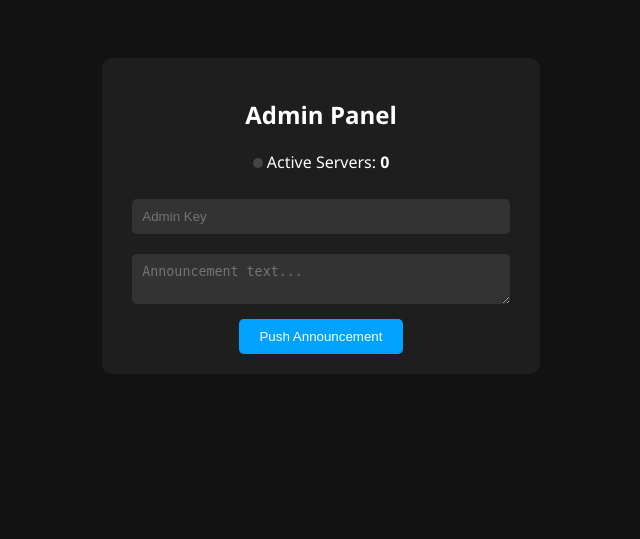
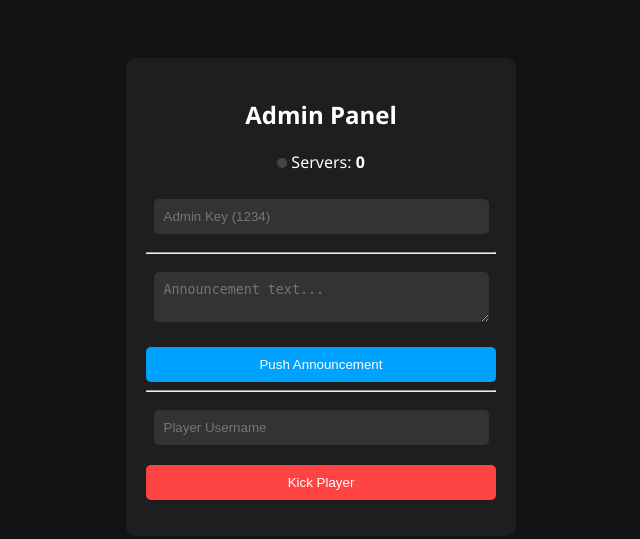
Before and after one commit to stan2tuff/admin-system, a Flask app: page / in a window 1280 px wide. Shown: the top 539 px of the page, without its empty margins (319-959 px from the left). Run offline with Flask 3, Linux system fonts and the light colour scheme.

Commit message:
Update index.html

```diff
--- a/templates/index.html
+++ b/templates/index.html
@@ -4,42 +4,59 @@
     <title>Admin Dashboard</title>
     <style>
         body { font-family: 'Segoe UI', sans-serif; background: #121212; color: white; text-align: center; }
-        .box { background: #1e1e1e; padding: 20px; border-radius: 10px; display: inline-block; margin-top: 50px; }
+        .box { background: #1e1e1e; padding: 20px; border-radius: 10px; display: inline-block; margin-top: 50px; width: 350px;}
         .status-dot { height: 10px; width: 10px; background-color: #444; border-radius: 50%; display: inline-block; }
         .online { background-color: #00ff00; box-shadow: 0 0 8px #00ff00; }
         input, textarea { width: 90%; padding: 10px; margin: 10px 0; border-radius: 5px; border: none; background: #333; color: white; }
-        button { background: #00a2ff; color: white; border: none; padding: 10px 20px; border-radius: 5px; cursor: pointer; }
+        button { background: #00a2ff; color: white; border: none; padding: 10px 20px; border-radius: 5px; cursor: pointer; width: 100%; margin-top: 10px;}
+        .kick-btn { background: #ff4444; }
     </style>
 </head>
 <body>
     <div class="box">
         <h2>Admin Panel</h2>
-        <p><span id="dot" class="status-dot"></span> Active Servers: <b id="serverCount">0</b></p>
-        <input type="password" id="pw" placeholder="Admin Key">
-        <textarea id="msg" placeholder="Announcement text..."></textarea><br>
-        <button onclick="send()">Push Announcement</button>
+        <p><span id="dot" class="status-dot"></span> Servers: <b id="serverCount">0</b></p>
+
+        <input type="password" id="pw" placeholder="Admin Key (1234)">
+        <hr>
+
+        <textarea id="msg" placeholder="Announcement text..."></textarea>
+        <button onclick="send('announce')">Push Announcement</button>
+
+        <hr>
+        <input type="text" id="kickName" placeholder="Player Username">
+        <button class="kick-btn" onclick="send('kick')">Kick Player</button>
+
+        <p id="status"></p>
     </div>
 
     <script>
-        // Update server count every 5 seconds
         async function updateStats() {
-            const res = await fetch('/server-stats');
-            const data = await res.json();
-            document.getElementById('serverCount').innerText = data.count;
-            document.getElementById('dot').className = data.count > 0 ? "status-dot online" : "status-dot";
+            try {
+                const res = await fetch('/server-stats');
+                const data = await res.json();
+                document.getElementById('serverCount').innerText = data.count;
+                document.getElementById('dot').className = data.count > 0 ? "status-dot online" : "status-dot";
+            } catch(e) {}
         }
         setInterval(updateStats, 5000);
 
-        async function send() {
-            const res = await fetch('/set-announcement', {
+        async function send(type) {
+            const status = document.getElementById('status');
+            const payload = {
+                password: document.getElementById('pw').value,
+                message: type === 'announce' ? document.getElementById('msg').value : "",
+                kick: type === 'kick' ? document.getElementById('kickName').value : ""
+            };
+
+            const res = await fetch('/set-command', {
                 method: 'POST',
                 headers: {'Content-Type': 'application/json'},
-                body: JSON.stringify({
-                    password: document.getElementById('pw').value,
-                    message: document.getElementById('msg').value
-                })
+                body: JSON.stringify(payload)
             });
-            alert(res.ok ? "Sent!" : "Error!");
+
+            status.innerText = res.ok ? "Command Sent!" : "Error: Check Password";
+            if(res.ok && type === 'kick') document.getElementById('kickName').value = "";
         }
     </script>
 </body>
```
